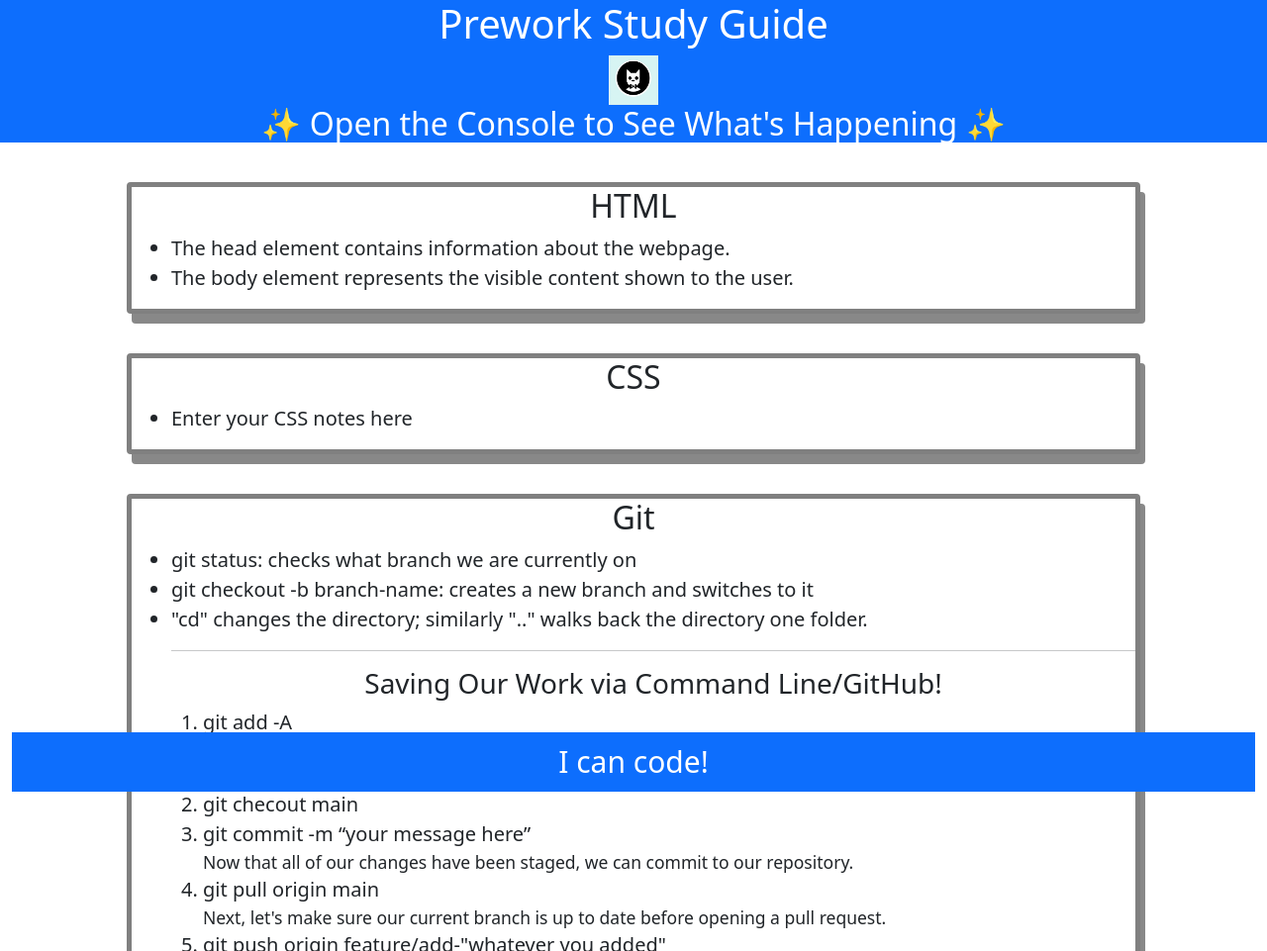
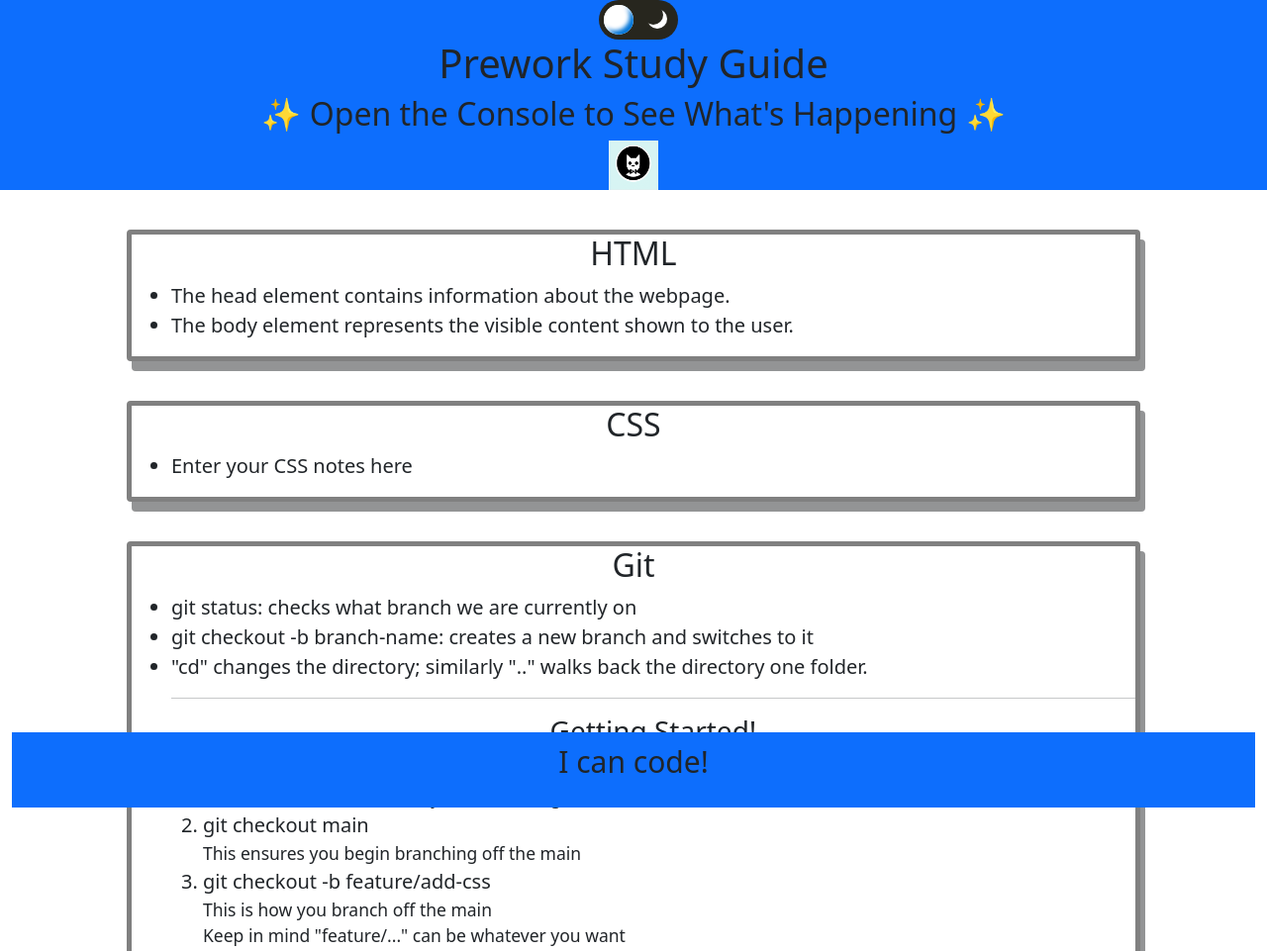
Before and after one commit to AndrewTullos/prework-study-guide, a plain HTML site: page index.html in a window 1280 px wide. Shown: the top 961 px of the page at 99% size. Drawn offline with nearby package versions, Linux system fonts and the light colour scheme.

Commit message:
Dark mode feature

```diff
--- a/assets/script.js
+++ b/assets/script.js
@@ -15,3 +15,26 @@ for (let x = 0; x < topics.length; x++) {
 // } else {
 //   console.log('Please try again!');
 // }
+
+// const switchElement = document.querySelector('.switch')
+
+// switchElement.addEventListener('click', () => {
+//   document.body.classList .toggle('dark')
+//   document.section.classList.toggle('dark')
+// })
+
+const switchElement = document.querySelector('.switch');
+
+switchElement.addEventListener('click', () => {
+  document.body.classList.toggle('dark');
+
+  const sectionElements = document.querySelectorAll('section');
+  sectionElements.forEach((section) => {
+    section.classList.toggle('dark');
+
+    const cardElements = section.querySelectorAll('.card');
+    cardElements.forEach((card) => {
+      card.classList.toggle('dark');
+    });
+  });
+});
--- a/assets/style.css
+++ b/assets/style.css
@@ -3,13 +3,60 @@
   padding: 0;
 }
 
-header,
+main {
+  margin-bottom: 100px; /* Adjust this value to match the height of your footer */
+}
+
+/* header,
 footer {
   width: 100%;
   height: auto;
- background-color: blue;
   color: white;
+} */
+
+
+header {
+  display: flex;
+  /* justify-content: center; */
+  /* align-items: center; */
+  position: relative;
 }
+
+.header-container {
+  display: flex;
+  flex-direction: column;
+  align-items: center;
+  justify-content: space-between;
+  align-items: center;
+  width: 100%;
+}
+
+.header-center {
+  text-align: center;
+}
+
+.header-right {
+  display: inline-flex;
+  /* flex-direction: row; */
+  /* order: -1; */
+  /* align-items: right; */
+}
+
+.switch {
+  margin-left: 10px; /* Adjust the margin value to add spacing between the image and the switch */
+}
+
+
+
+
+
+
+footer {
+  display: flex;
+  justify-content: center;
+}
+
+
 
 h1,
 h2 {
@@ -38,7 +85,7 @@ p {
   width: 80%;
   margin: 40px auto;
   border: 5px solid gray;
-  box-shadow: 5px 10px #888888;
+  box-shadow: 5px 10px rgba(41, 43, 44, 0.5);
 }
 
 h3 {
@@ -53,11 +100,11 @@ h3 {
   margin-right: auto;
 }
 
-.grow img{
+.grow img {
   transition: 1s ease;
 }
 
-  .grow img:hover{
+.grow img:hover {
   -webkit-transform: scale(1.2);
   -ms-transform: scale(1.2);
   transform: scale(1.2);
@@ -69,6 +116,57 @@ h3 {
   bottom: 0;
   width: 100%;
   height: 60px;
-  line-height: 60px;
+  line-height: 60px; /* Adjust this value */
   box-sizing: border-box;
 }
+
+
+body {
+  transition: 0.4s;
+}
+
+.switch {
+  width: 80px;
+  height: 40px;
+  border-radius: 20px;
+  background-color: rgb(39, 38, 30);
+  position: relative;
+  margin-left: 10px; /* Adjust this value to add spacing between the profile image and the switch */
+}
+
+.flicker {
+  width: 30px;
+  height: 30px;
+  border-radius: 15px;
+  background-color: rgb(255, 255, 255);
+  position: absolute;
+  top: 5px;
+  left: 5px;
+  box-shadow:
+    inset 4px 4px 4px rgb(255, 255, 255),
+    inset -4px -4px 4px rgb(2 117 216);
+  transition: 0.4s;
+}
+
+.dark {
+  background-color: rgb(57, 57, 57);
+  transition: 0.4s;
+}
+
+.moon {
+  width: 20px;
+  height: 20px;
+  border-radius: 10px;
+  box-shadow: 4px 4px 0 0 rgb(255, 255, 255);
+  position: absolute;
+  top: 5px;
+  right: 15px;
+}
+
+.dark .flicker {
+  transform: translateX(40px);
+}
+
+.dark > * {
+  color: rgb(255, 255, 255);
+}
--- a/index.html
+++ b/index.html
@@ -9,11 +9,39 @@
     <link rel="stylesheet" href="assets/style.css">  </head>
   <body>
     <header id="top" class="bg-primary">
+      <div class="header-container">
+        <div class="header-right">
+          <div class="switch">
+            <div class="flicker"></div>
+            <div class="moon"></div>
+          </div>
+        </div>
+        <div class="header-center">
+          <h1>Prework Study Guide</h1>
+          <h2>✨ Open the Console to See What's Happening ✨</h2>
+          <img src="./assets/bowtie-cat.png" alt="Profile image of a cat wearing a bow tie." />
+        </div>
+      </div>
+    </header>
+
+
+
+
+
+
+    <!-- <header id="top" class="bg-primary">
       <h1>Prework Study Guide</h1>
+      <div class="switch">
+        <div class="flicker"></div>
+        <div class="moon"></div>
+      </div>
       <img src="./assets/bowtie-cat.png" alt="Profile image of cat wearing a bow tie." />
       <h2>✨ Open the Console to See What's Happening ✨</h2>
-    </header>
+    </header> -->
     <main>
+      <!-- <section class="main">
+        <div class="main-text"></div>
+      </section> -->
       <section class="card" id="html-section">
         <h2 class="card-title">HTML</h2>
         <ul>
@@ -35,6 +63,17 @@
           <li>git status: checks what branch we are currently on</li>
           <li>git checkout -b branch-name: creates a new branch and switches to it</li>
           <li>"cd" changes the directory; similarly ".." walks back the directory one folder.</li>
+          <hr>
+          <h3>Getting Started!</h3>
+          <ol>
+            <li>git status</li>
+              <div class="small">This finds out which branch you are running</div>
+            <li>git checkout main</li>
+              <div class="small">This ensures you begin branching off the main</div>
+            <li>git checkout -b feature/add-css</li>
+              <div class="small">This is how you branch off the main</div>
+              <div class="small">Keep in mind "feature/..." can be whatever you want</div>
+          </ol>
           <hr>
           <h3>Saving Our Work via Command Line/GitHub!</h3>
           <ol>
```
Lines whose indentation alone changed are shown as unchanged.
